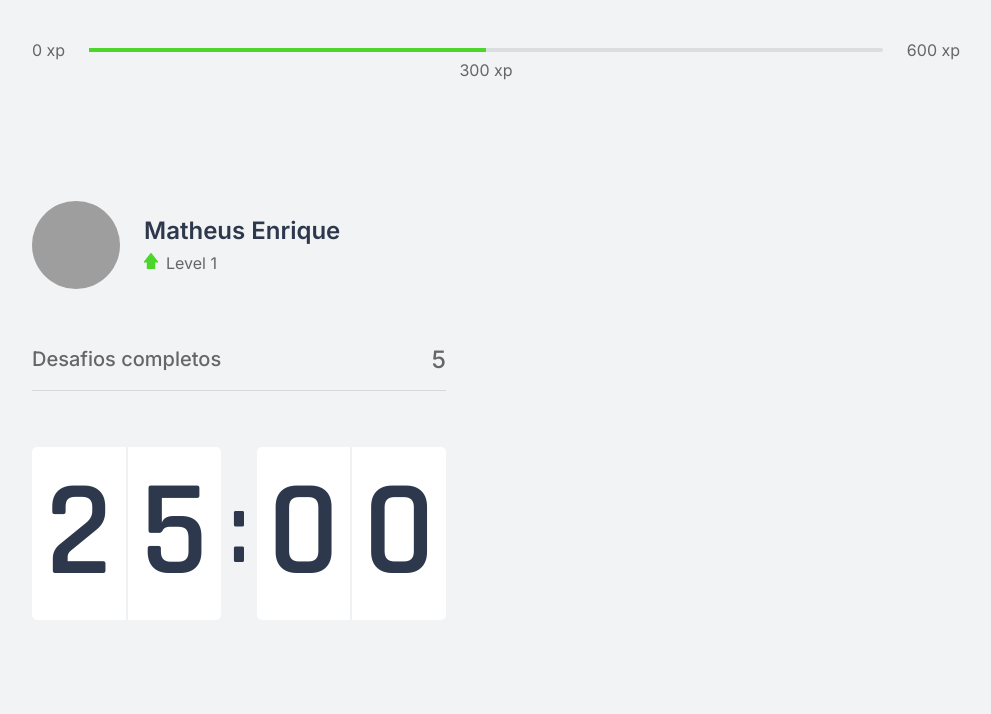
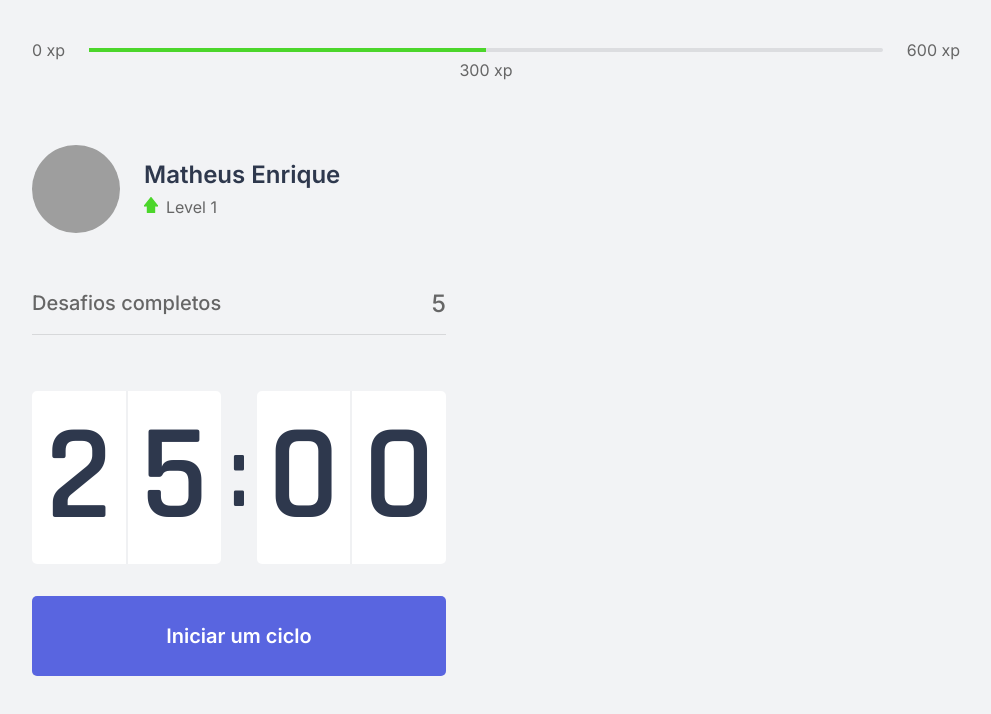
Before and after one commit to stylishcode/moveit-react-nextjs, a Next.js app: page / in a window 1280 px wide. Shown: the top 714 px of the page, without its empty margins (144-1135 px from the left). Built offline with nearby package versions, Linux system fonts and the light colour scheme; grey boxes are pictures that could not be loaded.

Commit message:
Countdown

```diff
--- a/src/components/Countdown.tsx
+++ b/src/components/Countdown.tsx
@@ -1,19 +1,59 @@
+import { useState, useEffect } from "react";
 import styles from "../styles/components/Countdown.module.css";
 
 export function Countdown() {
+  const [time, setTime] = useState(25 * 60); /* 25 * 60 é 25min em segundos */
+  const [active, setActive] = useState(false); /* Verifica se o contador está parado ou em execução */
+
+  const minutes = Math.floor(time / 60);
+  const seconds = time % 60;
+
+  /* ConverterEmString.verificaSeTem2CharSenaoColocaUm0aEsquerda.SeparaOsCharEmArray */
+  const [minuteLeft, minuteRight] = String(minutes).padStart(2, '0').split('');
+  const [secondLeft, secondRight] = String(seconds).padStart(2, '0').split('');
+
+  function startCountdown() {
+    setActive(true);
+  }
+
+  /* useEffect é uma função para disparar efeitos colaterais, ou seja, quando algo mudar ou algo acontecer
+    eu quero executar alguma função, eu quero disparar algum efeito colateral
+    1º parâmetro: sempre uma função
+    2º parâmetro: quando que a função deve ser executada, que é passada dentro de um array, chamado array de
+    dependências do useEffect
+  */
+
+  useEffect(() => {
+    if (active && time > 0) { /* Se contador ativo e o tempo for maior que 0*/
+      setTimeout(() => { /* De 1 (1000ms) em 1 (1000ms) segundo, diminuir time em 1 */
+        setTime(time - 1);
+      }, 1000);
+    }
+  }, [active, time]) /* active faz a função executar uma vez, time faz a função executar enquanto o if for verdade*/
+
   return (
+    <div>
       <div className={styles.countdownContainer}>
         <div>
-        <span>2</span>
-        <span>5</span>
+          <span>{ minuteLeft }</span>
+          <span>{ minuteRight }</span>
         </div>
 
         <span>:</span>
         <div>
 
-        <span>0</span>
-        <span>0</span>
+          <span>{ secondLeft }</span>
+          <span>{ secondRight }</span>
         </div>
+      </div>
+
+      <button
+        type="button"
+        className={styles.countdownButton}
+        onClick={startCountdown}
+      >
+        Iniciar um ciclo
+      </button>
     </div>
   );
 }
--- a/src/styles/components/Countdown.module.css
+++ b/src/styles/components/Countdown.module.css
@@ -39,3 +39,29 @@
   font-size: 6.25rem;
   margin: 0 0.5rem;
 }
+
+.countdownButton {
+  width: 100%;
+  height: 5rem;
+
+  margin-top: 2rem;
+
+  display: flex;
+  align-items: center;
+  justify-content: center;
+
+  border: 0;
+  border-radius: 5px;
+
+  background-color: var(--blue);
+  color: var(--white);
+
+  font-size: 1.25rem;
+  font-weight: 600;
+
+  transition: background-color 0.2s; /*Toda vez que a background-color desse botão mudar, vai ter 0.2s de trans.*/
+}
+
+.countdownButton:hover {
+  background-color: var(--blue-dark);
+}
```
Lines whose indentation alone changed are shown as unchanged.
